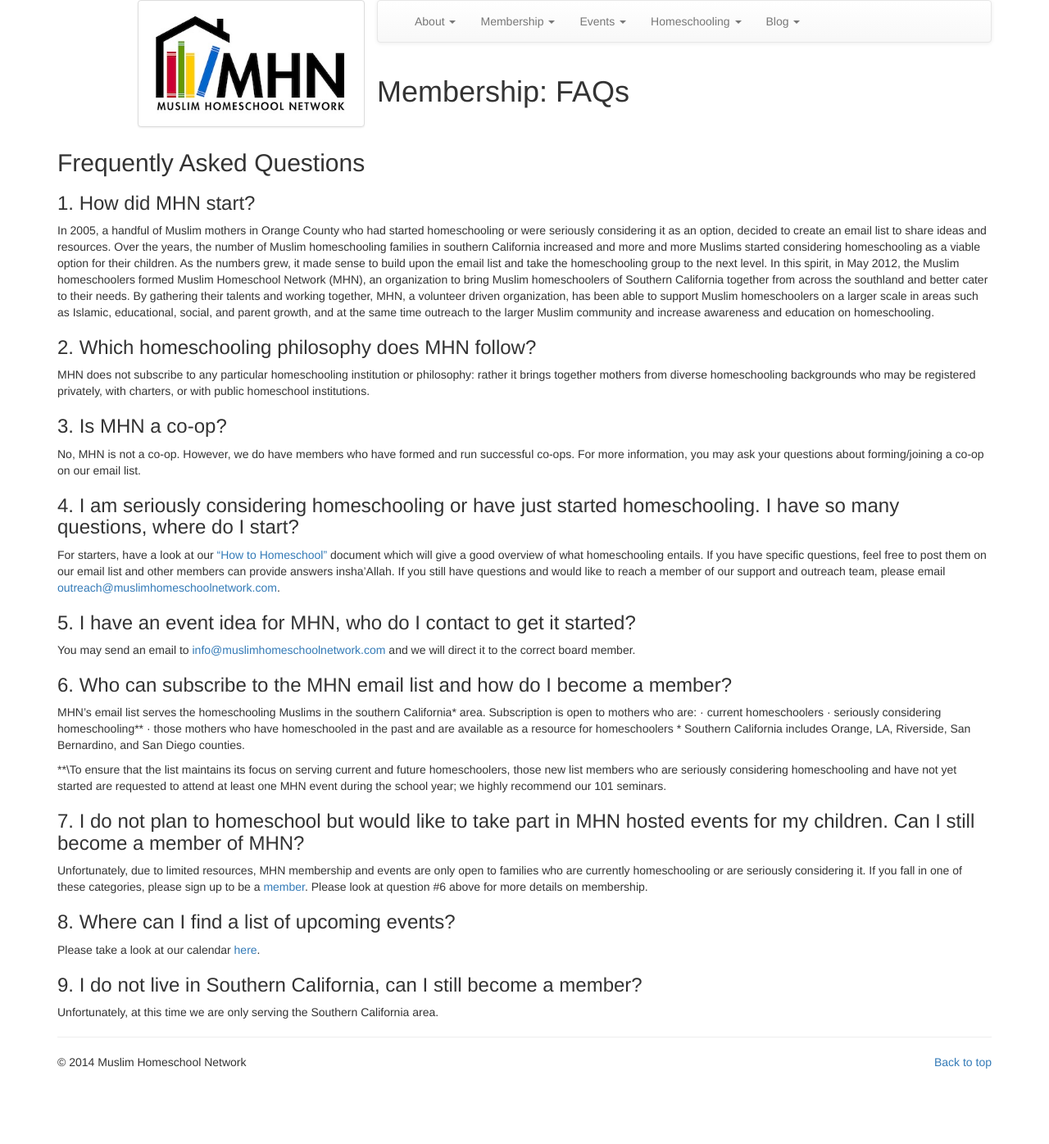
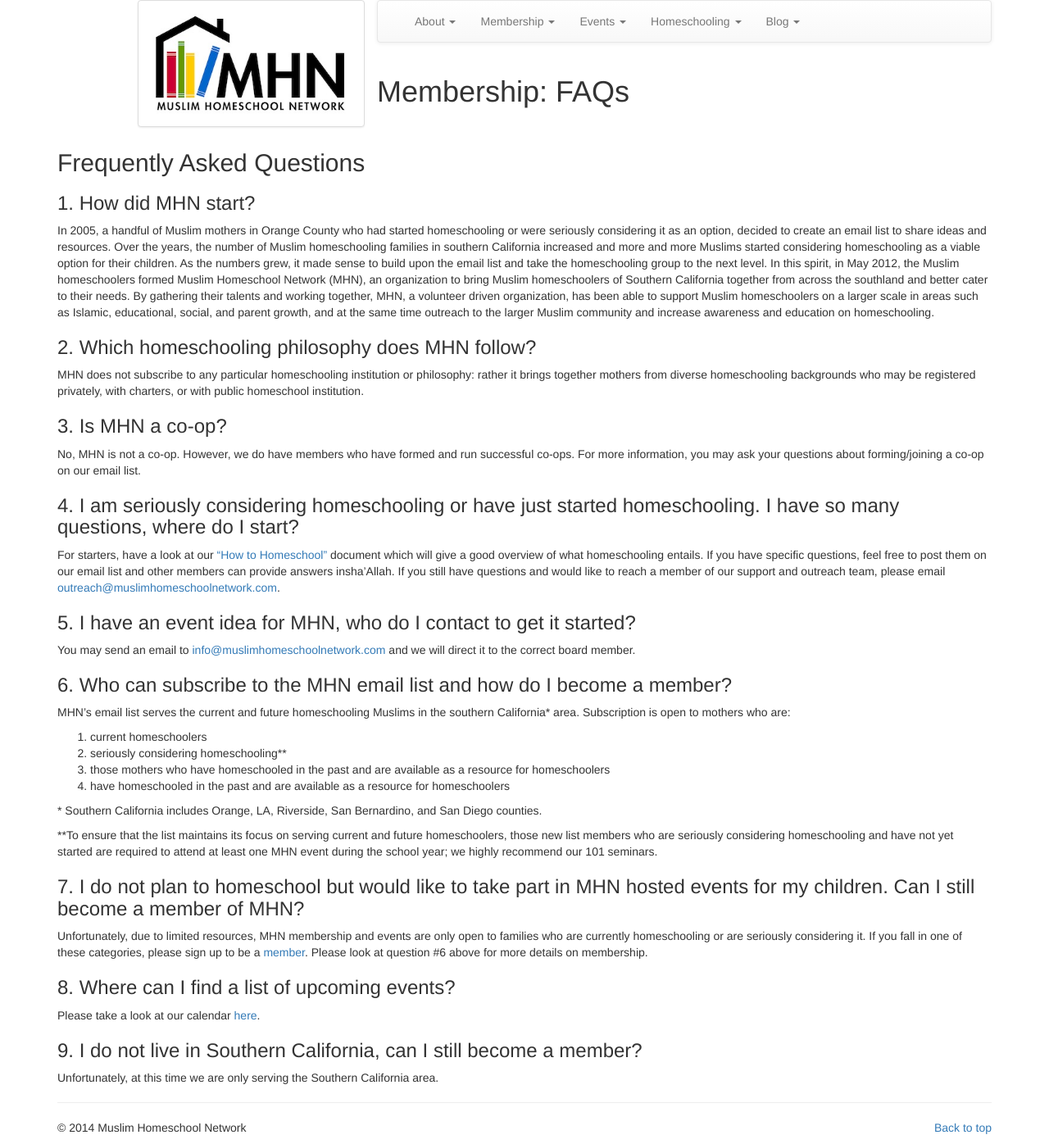
Before and after one commit to muslimhomeschoolnetwork/muslimhomeschoolnetwork.github.io, a Jekyll site: the page built from membership/faqs/index.md, in a window 1280 px wide. Shown: the whole page at 82% size. Built offline with Jekyll 4.4.1, drawn with Linux system fonts in a browser that asks for light colours; nearby versions of some CDN libraries; Markdown is read by kramdown in place of the engine named in the settings; before the commit the page ends 1316 px from its top, so only the background shows below that.

Commit message:
Update index.md

```diff
--- a/membership/faqs/index.md
+++ b/membership/faqs/index.md
@@ -12,7 +12,7 @@
 
 ###2. Which homeschooling philosophy does MHN follow?
 
-MHN does not subscribe to any particular homeschooling institution or philosophy: rather it brings together mothers from diverse homeschooling backgrounds who may be registered privately, with charters, or with public homeschool institutions.
+MHN does not subscribe to any particular homeschooling institution or philosophy: rather it brings together mothers from diverse homeschooling backgrounds who may be registered privately, with charters, or with public homeschool institution.
 
 ###3. Is MHN a co-op?
 
@@ -28,13 +28,16 @@
 
 ###6. Who can subscribe to the MHN email list and how do I become a member?
 
-MHN's email list serves the homeschooling Muslims in the southern California* area. Subscription is open to mothers who are:
-·      current homeschoolers
-·      seriously considering homeschooling**
-·      those mothers who have homeschooled in the past and are available as a resource for homeschoolers
+MHN’s email list serves the current and future homeschooling Muslims in the southern California\* area. Subscription is open to mothers who are:
+
+1. current homeschoolers
+2. seriously considering homeschooling\*\*
+3. those mothers who have homeschooled in the past and are available as a resource for homeschoolers
+4. have homeschooled in the past and are available as a resource for homeschoolers
+
 \* Southern California includes Orange, LA, Riverside, San Bernardino, and San Diego counties.
 
-*\*\To ensure that the list maintains its focus on serving current and future homeschoolers, those new list members who are seriously considering homeschooling and have not yet started are requested to attend at least one MHN event during the school year; we highly recommend our 101 seminars.
+\*\*To ensure that the list maintains its focus on serving current and future homeschoolers, those new list members who are seriously considering homeschooling and have not yet started are required to attend at least one MHN event during the school year; we highly recommend our 101 seminars.
 
 ###7. I do not plan to homeschool but would like to take part in MHN hosted events for my children. Can I still become a member of MHN?
 
```
